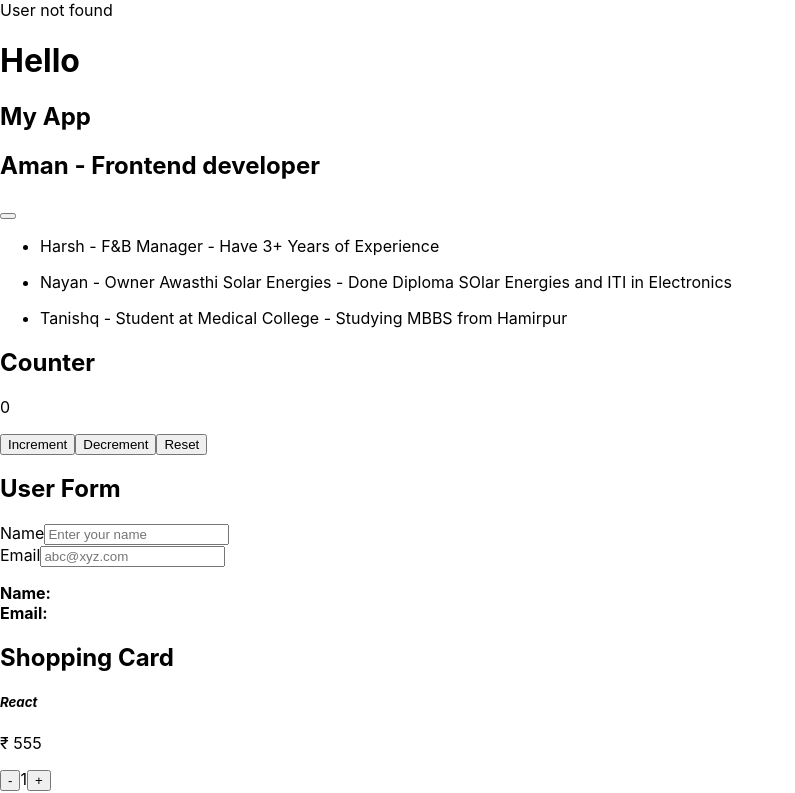
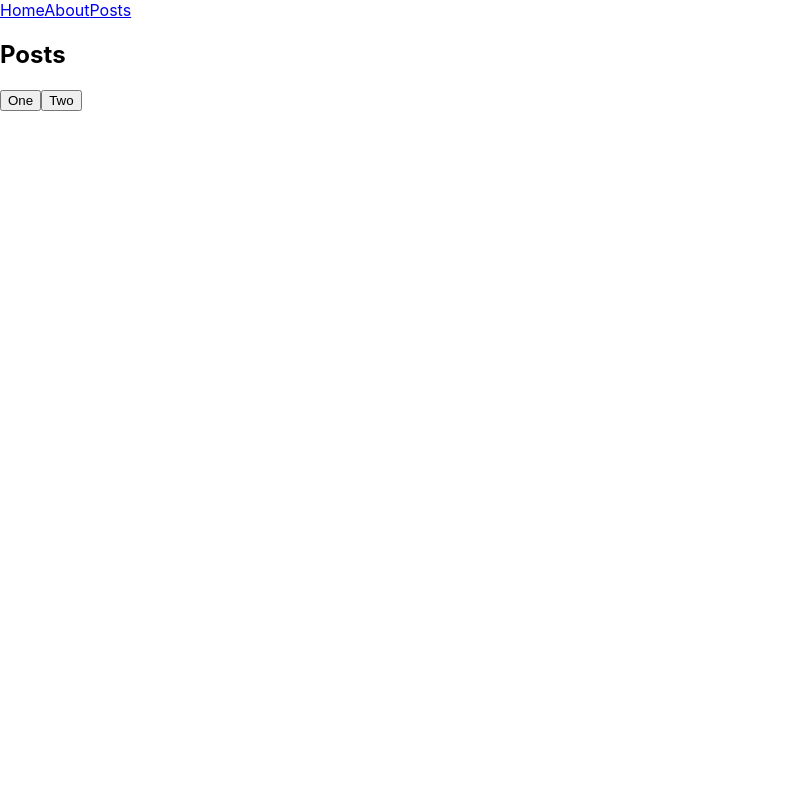
Before and after one commit to aman01awasthi/react-practice, a React (Create React App) app: page /posts in a window 1280 px wide. Shown: the top 793 px of the page, without its empty margins (0-795 px from the left). Built offline with nearby package versions, Linux system fonts and the light colour scheme; no server answers.

Commit message:
feat: React Router — pages, navbar, dynamic routes with useParams

```diff
--- a/package.json
+++ b/package.json
@@ -9,6 +9,7 @@
     "@testing-library/user-event": "^13.5.0",
     "react": "^19.2.5",
     "react-dom": "^19.2.5",
+    "react-router-dom": "^7.14.2",
     "react-scripts": "5.0.1",
     "web-vitals": "^2.1.4"
   },
--- a/src/App.js
+++ b/src/App.js
@@ -1,25 +1,39 @@
-import Header from "./Header";
-import UserCard from "./UserCard";
-import ProfileCard from "./ProfileCard";
-import Counter from "./Counter";
-import Form from "./Form";
-import Shopping from "./Shopping";
-import Users from "./Users";
-import SearchUsers from "./SearchUsers";
-import Count from "./Count";
-import { useState } from "react";
-import PostList from "./PostList";
+// import Header from "./Header";
+// import UserCard from "./UserCard";
+// import ProfileCard from "./ProfileCard";
+// import Counter from "./Counter";
+// import Form from "./Form";
+// import Shopping from "./Shopping";
+// import Users from "./Users";
+// import SearchUsers from "./SearchUsers";
+// import Count from "./Count";
+// import { useState } from "react";
+// import PostList from "./PostList";
+import { Route, Routes } from "react-router-dom";
+import Home from "./pages/Home";
+import About from "./pages/About";
+import Posts from "./pages/Posts"
+import Navbar from "./component/Navbar";
+import PostDetails from "./pages/PostDetails";
 
 export default function App() {
-  const [show, setShow] = useState(true);
-  function handleToggle(){
-    // setShow(prev => prev ? false : true);
-    setShow(prev => !prev);
-  }
+  // const [show, setShow] = useState(true);
+  // function handleToggle(){
+  //   // setShow(prev => prev ? false : true);
+  //   setShow(prev => !prev);
+  // }
 
   return (
     <>
-      <div>
+    <Navbar/>
+    <Routes>
+      <Route path="/" element={<Home/>}/>
+      <Route path="/about" element={<About/>}/>
+      <Route path="/posts" element={<Posts/>}/>
+      <Route path="/posts/:id" element={<PostDetails/>}/>
+    </Routes>
+
+      {/* <div>
         <SearchUsers title="Search User" />
       </div>
       <div>
@@ -67,7 +81,7 @@ export default function App() {
 
       <div>
         <PostList/>
-      </div>
+      </div> */}
     </>
   );
 }
--- /dev/null
+++ b/src/component/Navbar.jsx
@@ -0,0 +1,12 @@
+import { NavLink } from "react-router-dom";
+
+function Navbar(){
+    return(
+        <div>
+            <NavLink to="/">Home</NavLink>
+            <NavLink to="/about">About</NavLink>
+            <NavLink to="/posts">Posts</NavLink>
+        </div>
+    )
+}
+export default Navbar;
--- a/src/index.js
+++ b/src/index.js
@@ -3,11 +3,14 @@ import ReactDOM from 'react-dom/client';
 import './index.css';
 import App from './App';
 import reportWebVitals from './reportWebVitals';
+import {BrowserRouter} from 'react-router-dom';
 
 const root = ReactDOM.createRoot(document.getElementById('root'));
 root.render(
   <React.StrictMode>
-    <App />
+    <BrowserRouter>
+      <App />
+    </BrowserRouter>
   </React.StrictMode>
 );
 
--- /dev/null
+++ b/src/pages/About.jsx
@@ -0,0 +1,8 @@
+function About(){
+    return(
+        <div>
+            <h2>About</h2>
+        </div>
+    )
+}
+export default About;
--- /dev/null
+++ b/src/pages/Home.jsx
@@ -0,0 +1,8 @@
+function Home(){
+    return(
+        <div>
+            <h2>Home</h2>
+        </div>
+    )
+}
+export default Home;
--- /dev/null
+++ b/src/pages/PostDetails.jsx
@@ -0,0 +1,11 @@
+import { useParams } from "react-router-dom"
+
+function PostDetails({id}){
+    let params = useParams();
+    return(
+        <div>
+            <p>{params.id}</p>
+        </div>
+    )
+}
+export default PostDetails;
--- /dev/null
+++ b/src/pages/Posts.jsx
@@ -0,0 +1,17 @@
+import { Link } from "react-router-dom";
+
+function Posts() {
+  return (
+    <div>
+      <h2>Posts</h2>
+      <Link to="/posts/1">
+        <button>One</button>
+      </Link>
+
+      <Link to="/posts/2">
+      <button>Two</button>
+      </Link>
+    </div>
+  );
+}
+export default Posts;
```
Also changed, not shown: 1 other file (tests, documents, lock files or other folders).
